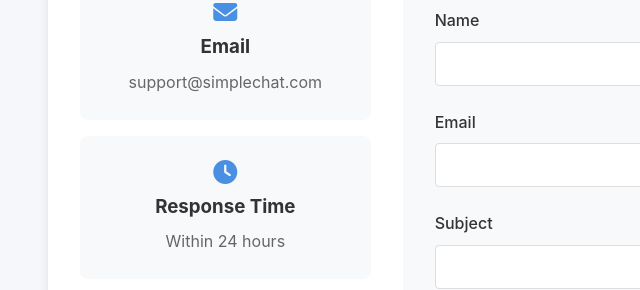
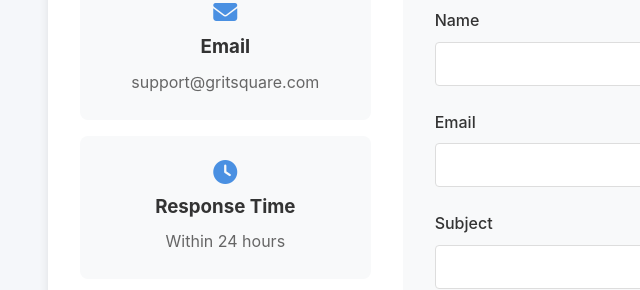
Before and after one commit to Grumplings/fe24-versionshantering-gritsquare-grupp4, a website with bundled scripts: page contact.html in a window 1280 px wide. Shown: the part 276-566 px from the top of the page, 108-748 px from the left. Built offline with nearby package versions, Linux system fonts and the light colour scheme.

Commit message:
Missade ett fel

```diff
--- a/contact.html
+++ b/contact.html
@@ -34,7 +34,7 @@
                     <div class="info-card">
                         <i class="fas fa-envelope"></i>
                         <h3>Email</h3>
-                        <p>support@simplechat.com</p>
+                        <p>support@gritsquare.com</p>
                     </div>
 
                     <div class="info-card">
```
